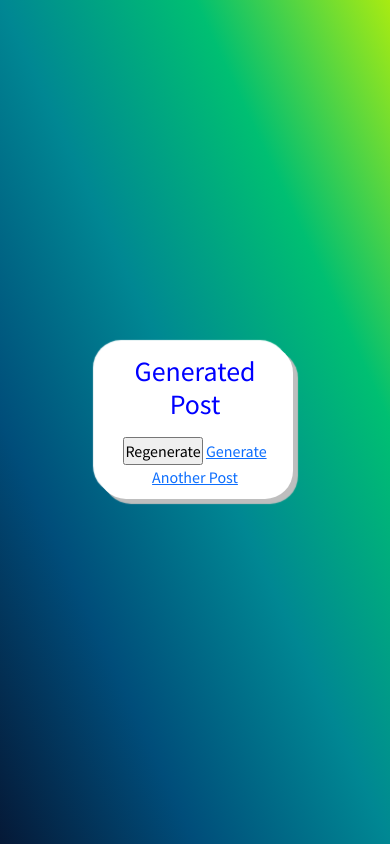
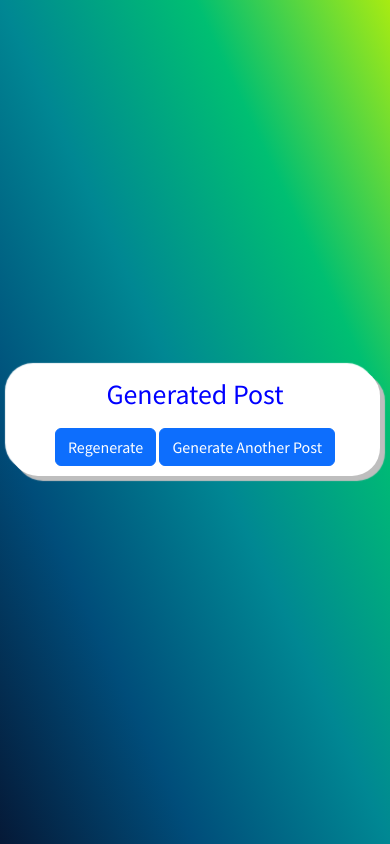
Before and after one commit to medmahfoudh/LinkedIn-Post-Generator, a Flask app: page /post in a window 390 px wide. Run offline with Flask 2, Linux system fonts and the light colour scheme.

Commit message:
Responsivity CSS

```diff
--- a/Templates/post.html
+++ b/Templates/post.html
@@ -7,8 +7,8 @@
     <p>{{ post }}</p>
     <form action="/" method="post">
         <input type="hidden" name="title" value="{{ title }}">
-        <input type="submit" value="Regenerate">
-        <a href="/">Generate Another Post</a>
+        <input class="btn btn-primary" type="submit" value="Regenerate">
+        <a href="/" class="btn btn-primary" >Generate Another Post</a>
     </form>
 </div>
 {% endblock %}
--- a/static/css/style.css
+++ b/static/css/style.css
@@ -5,6 +5,9 @@
     margin: 0;
     box-sizing: border-box;
     font-family: 'Source Sans Pro', sans-serif;
+}
+html{
+    background-color: #008793;
 }
 
 body{
@@ -54,3 +57,13 @@ textarea {
 h1{
     color: blue;
 }
+
+
+
+
+/*RESPONSIVITY*/
+@media only screen and (max-width: 600px){
+    .box{
+       width: 95%;
+    }
+}
```
